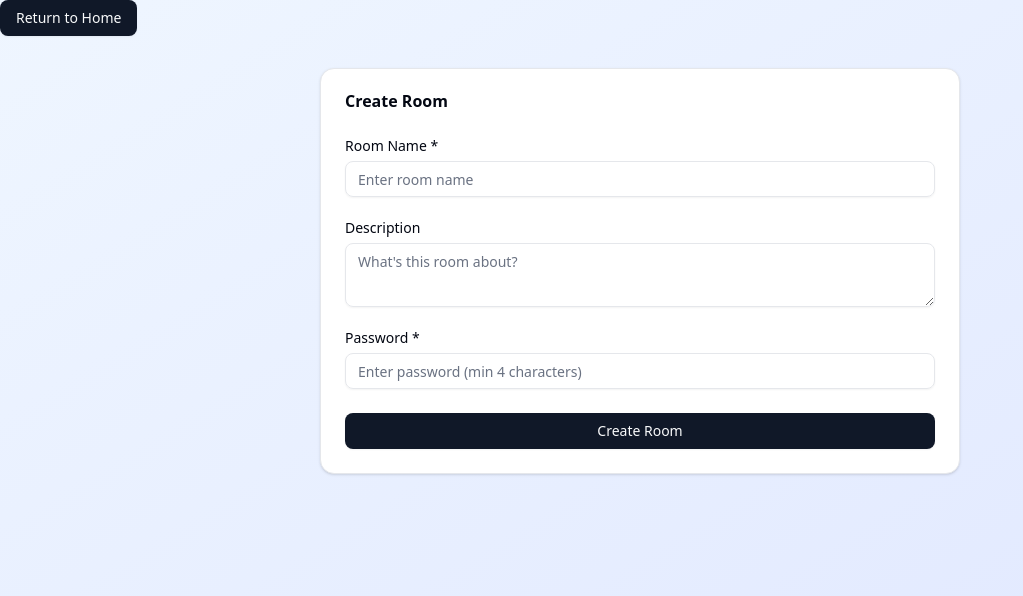
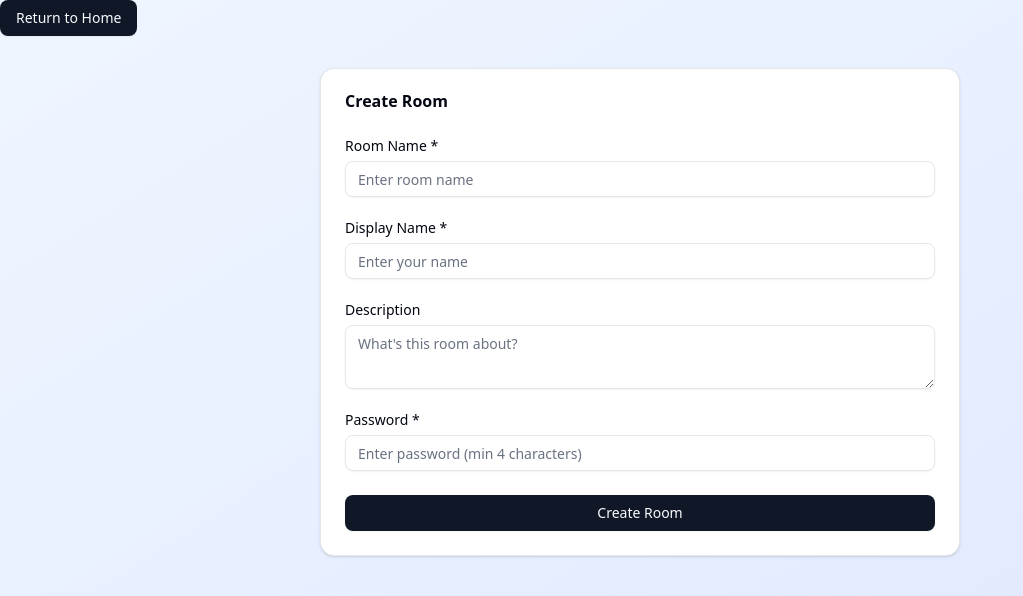
Before and after one commit to thekennethgo/whysper, a Next.js app: page /create-room in a window 1280 px wide. Shown: the top 596 px of the page, without its empty margins (0-1023 px from the left). Built offline with nearby package versions, Linux system fonts and the light colour scheme; no server answers.

Commit message:
Implemented supabase and room creation

```diff
--- a/package.json
+++ b/package.json
@@ -9,8 +9,11 @@
     "lint": "next lint"
   },
   "dependencies": {
+    "@ably/chat": "^0.10.0",
     "@radix-ui/react-label": "^2.1.7",
     "@radix-ui/react-slot": "^1.2.3",
+    "@supabase/supabase-js": "^2.50.5",
+    "ably": "^2.10.0",
     "class-variance-authority": "^0.7.1",
     "clsx": "^2.1.1",
     "lucide-react": "^0.525.0",
--- a/src/app/create-room/page.js
+++ b/src/app/create-room/page.js
@@ -1,54 +1,88 @@
 'use client';
 import { useState } from 'react';
+import { useRouter } from 'next/navigation';
 import Link from 'next/link';
 import { Card, CardContent, CardHeader, CardTitle } from "@/components/ui/card";
 import { Button } from "@/components/ui/button";
 import { Input } from "@/components/ui/input";
 import { Label } from "@/components/ui/label";
 import { Textarea } from "@/components/ui/textarea";
+import { supabase } from '@/lib/supabase';
 
 export default function CreateRoom() {
+  const router = useRouter();
+
   const [formData, setFormData] = useState({
     roomName: '',
+    creatorName: '',
+    description: '',
     password: '',
     description: '',
   });
   const [isLoading, setIsLoading] = useState(false);
+  const [error, setError] = useState('');
 
   const handleSubmit = async (e) => {
     e.preventDefault();
+    setError('');
 
     if (!formData.roomName.trim()) {
-      alert('Please enter a room name');
+      setError('Please enter a room name');
+      return;
+    }
+
+    if (!formData.creatorName.trim()) {
+      setError('Please enter your name');
       return;
     }
 
     if (formData.password.length < 4) {
-      alert('Password must be at least 4 characters');
+      setError('Password must be at least 4 characters');
       return;
     }
 
     setIsLoading(true);
 
-    console.log('Creating room:', formData);
+    try {
+      const { data, error } = await supabase
+        .from('rooms')
+        .insert([
+          {
+            room_name: formData.roomName.trim(),
+            creator_name: formData.creatorName.trim(),
+            description: formData.description.trim(),
+            password: formData.password,
+            is_active: true
+          }
+        ])
+        .select();
 
-    setTimeout(() => {
+      if (error) {
+        if (error.code === '23505') {
+          throw new Error('Room name already exists. Please choose a different name.');
+        }
+        throw error;
+      }
+
+      alert(`Room "${formData.roomName}" created successfully!`);
+      router.push('/')
+    } catch (error) {
+      setError(error.message);
+    } finally {
       setIsLoading(false);
-      alert('Room created successfully! (This is a placeholder)');
-    }, 1000);
+    }
   };
 
   const handleChange = (e) => {
-    const { name, value, type, checked } = e.target;
+    const { name, value } = e.target;
     setFormData(prev => ({
       ...prev,
-      [name]: type === 'checkbox' ? checked : value
+      [name]: value
     }));
   };
 
   return (
     <div className="min-h-screen bg-gradient-to-br from-blue-50 to-indigo-100 dark:from-gray-900 dark:to-gray-800">
-
       <Link href="/">
         <Button>Return to Home</Button>
       </Link>
@@ -60,6 +94,12 @@ export default function CreateRoom() {
           </CardHeader>
           <CardContent>
             <form onSubmit={handleSubmit} className="space-y-6">
+              {error && (
+                <div>
+                  {error}
+                </div>
+              )}
+
               <div className="space-y-2">
                 <Label htmlFor="roomName">Room Name *</Label>
                 <Input
@@ -68,6 +108,18 @@ export default function CreateRoom() {
                   value={formData.roomName}
                   onChange={handleChange}
                   placeholder="Enter room name"
+                  required
+                />
+              </div>
+
+              <div className="space-y-2">
+                <Label htmlFor="roomName">Display Name *</Label>
+                <Input
+                  id="creatorName"
+                  name="creatorName"
+                  value={formData.creatorName}
+                  onChange={handleChange}
+                  placeholder="Enter your name"
                   required
                 />
               </div>
--- /dev/null
+++ b/src/lib/supabase.js
@@ -0,0 +1,6 @@
+import { createClient } from '@supabase/supabase-js'
+
+const supabaseUrl = 'https://ckwiobbmuoztwnfpwmbz.supabase.co'
+const supabaseKey = process.env.NEXT_PUBLIC_SUPABASE_ANON_KEY
+
+export const supabase = createClient(supabaseUrl, supabaseKey)
```
Also changed, not shown: 1 other file (tests, documents, lock files or other folders).
